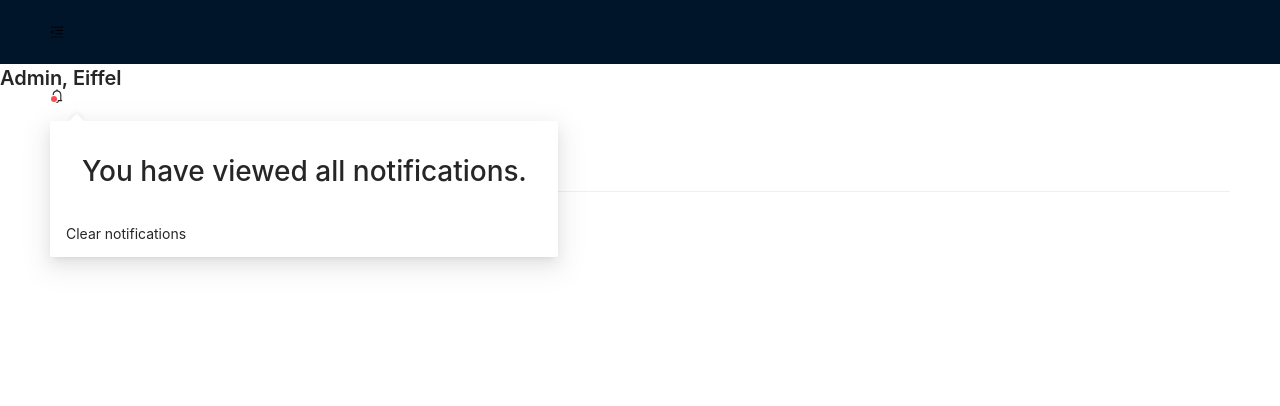
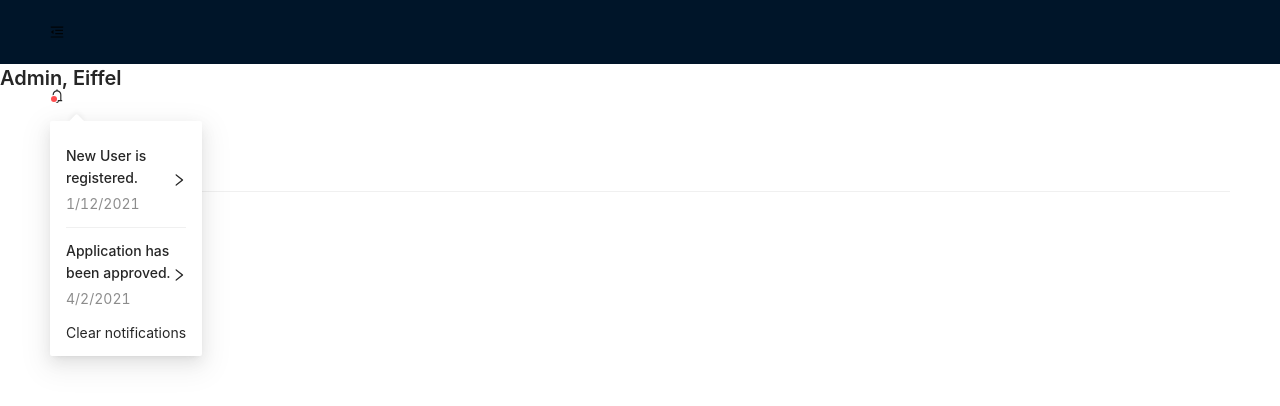
Before and after one commit to khunnunthawat/my-admin-antd-tailwind, a Next.js app: page / in a window 1280 px wide. Both pictures are taken after a click on the element 57 px from the left and 95 px from the top of the page. Shown: the top 406 px of the page. Built offline with nearby package versions, Linux system fonts and the light colour scheme; grey boxes are pictures that could not be loaded.

Commit message:
Fix-notificationPopover

```diff
--- a/src/components/Layout/HeaderLayout.tsx
+++ b/src/components/Layout/HeaderLayout.tsx
@@ -1,15 +1,39 @@
 import React from 'react';
-import { Menu, Layout, Avatar, Typography, Popover, Badge, List } from 'antd';
+import Link from 'next/link';
+import {
+  Menu,
+  Layout,
+  Avatar,
+  Typography,
+  Popover,
+  Badge,
+  List,
+  Divider,
+  Button,
+} from 'antd';
 import { HeaderLayoutProps } from '../../interface/Header.interface';
 import {
   BellOutlined,
   RightOutlined,
   MenuFoldOutlined,
   MenuUnfoldOutlined,
+  LogoutOutlined,
+  UserOutlined,
 } from '@ant-design/icons';
 
 const { SubMenu } = Menu;
 const { Text } = Typography;
+
+const notifications = [
+  {
+    title: 'New User is registered.',
+    date: '1/12/2021',
+  },
+  {
+    title: 'Application has been approved.',
+    date: '4/2/2021',
+  },
+];
 
 const header =
   'flex relative shadow-md p-0 justify-between h-16 z-10 items-center bg-white';
@@ -18,45 +42,55 @@ const fixed = 'fixed inset-0 z-30 transition w-64';
 // FIXME in collapsed width: ~'calc(100% - 80px)';
 const collapsedCss = 'w-20 bg-white';
 const button =
-  'w-10 h-10 leading-10 text-base text-center cursor-pointer transition ease-in hover:text-blue-500';
+  'w-12 h-12 leading-10 text-lg text-center cursor-pointer transition ease-in hover:text-blue-500';
+
 const iconButton =
-  'flex w-12 h-12 justify-center items-center rounded-3xl cursor-pointer text-base hover:text-blue-500';
-const iconFont = 'text-gray-200 text-2xl';
+  'flex w-10 h-10 justify-center items-center rounded-3xl cursor-pointer hover:bg-gray-50 hover:text-blue-500';
+const iconFont = 'mt-0.5 text-gray-200 text-2xl hover:text-blue-500';
+
 const rightContainer = 'flex items-center';
 
-const notificationPopover = 'p-0 hidden flex-none ml-4';
+const notificationPopover = 'p-0 flex-none ml-4';
 const notification = 'py-6 w-80';
 const notificationItem = 'transition py-3 px-6 cursor-pointer hover:bg-gray-50';
-const clearButton = 'text-center h-12 leading-10 cursor-pointer';
+const clearButton =
+  'text-center leading-10 cursor-pointer mt-4 hover:bg-blue-50';
 
 const fontTitle = 'text-base';
+const fontMenuItem = 'text-sm justify-center items-center';
+
+// const antIcon =
+//   'text-base inline-block not-italic leading-none text-center normal-case antialiased';
+
 const avatar =
   'https://images.unsplash.com/profile-fb-1547572180-93a860f0a32b.jpg?auto=format&fit=crop&w=150&h=150&q=60&crop=faces&bg=fff';
 
 const HeaderLayout: React.FC<HeaderLayoutProps> = ({ collapsed, toggle }) => {
-  const shrinkComponentProps = {
+  const onCollapseChange = {
     onClick: toggle,
   };
 
   const rightContent = [
     <Menu key='user' mode='horizontal'>
       <SubMenu
+        key={1}
         title={
           <>
-            <span
-              className='text-gray-400 mr-2'
-              // style={{ color: '#999', marginRight: 4 }}
-            >
+            <span className='text-gray-400 mr-2'>
               <Text className={`${fontTitle}`}>Hi,</Text>
             </span>
             <span>nunthawat</span>
             <Avatar className='mx-2' src={avatar} />
-            {/* FIXME in Avatar style={{ marginLeft: 8 }} */}
           </>
         }
       >
-        <Menu.Item key='SignOut'>
-          <Text className={`${fontTitle}`}>Sign out</Text>
+        <Menu.Item key='setting'>
+          <UserOutlined />
+          <span className={`${fontMenuItem}`}>Setting</span>
+        </Menu.Item>
+        <Menu.Item key='signOut'>
+          <LogoutOutlined />
+          <span className={`${fontMenuItem}`}>Sign out</span>
         </Menu.Item>
       </SubMenu>
     </Menu>,
@@ -72,27 +106,36 @@ const HeaderLayout: React.FC<HeaderLayoutProps> = ({ collapsed, toggle }) => {
         <div className={`${notification}`}>
           <List
             itemLayout='horizontal'
+            dataSource={notifications}
             locale={{
-              emptyText: <h1>You have viewed all notifications.</h1>,
+              emptyText: <Text>You have viewed all notifications.</Text>,
             }}
             renderItem={(item) => (
               <List.Item className={`${notificationItem}`}>
                 <List.Item.Meta
-                  title={<span>item.title</span>}
-                  description='Application has been approved.'
+                  title={<Text>{item.title}</Text>}
+                  description={item.date}
                 />
-                <RightOutlined style={{ fontSize: 10, color: '#ccc' }} />
+                <RightOutlined className='text-xs text-gray-400' />
               </List.Item>
             )}
           />
-          <div className={`${clearButton}`}>
-            <Text className={`${fontTitle}`}>Clear notifications</Text>
-          </div>
+          {notifications.length ? (
+            <div className={`${clearButton}`}>
+              <Text className={`${fontMenuItem}`}>Clear notifications</Text>
+            </div>
+          ) : null}
         </div>
       }
     >
-      <Badge count={1} dot offset={[-10, 10]} className={`${iconButton}`}>
-        <BellOutlined className={`${iconFont}`} />
+      <Badge
+        count={notifications.length}
+        dot
+        offset={[-10, 10]}
+        className={`${iconButton}`}
+      >
+        <BellOutlined className={`${iconFont}+${iconButton}`} />
+        {/* <BellOutlined className='text-blue-500' /> */}
       </Badge>
     </Popover>
   );
@@ -102,15 +145,8 @@ const HeaderLayout: React.FC<HeaderLayoutProps> = ({ collapsed, toggle }) => {
       className={`${header}+${fixed}+${collapsedCss}`}
       id='headerLayout'
     >
-      <div
-        className={`${button}`}
-        // onClick={onCollapseChange.bind(this, !collapsed)}
-      >
-        {collapsed ? (
-          <MenuUnfoldOutlined {...shrinkComponentProps} />
-        ) : (
-          <MenuFoldOutlined {...shrinkComponentProps} />
-        )}
+      <div className={`${button}`} {...onCollapseChange}>
+        {collapsed ? <MenuUnfoldOutlined /> : <MenuFoldOutlined />}
       </div>
       <div className={`${rightContainer}`}>{rightContent}</div>
     </Layout.Header>
--- /dev/null
+++ b/src/components/Typography/index.tsx
@@ -0,0 +1 @@
+export * from './Typography';
```
Also changed, not shown: src/components/Typography/Typography.tsx (added, +27 -0 lines).
